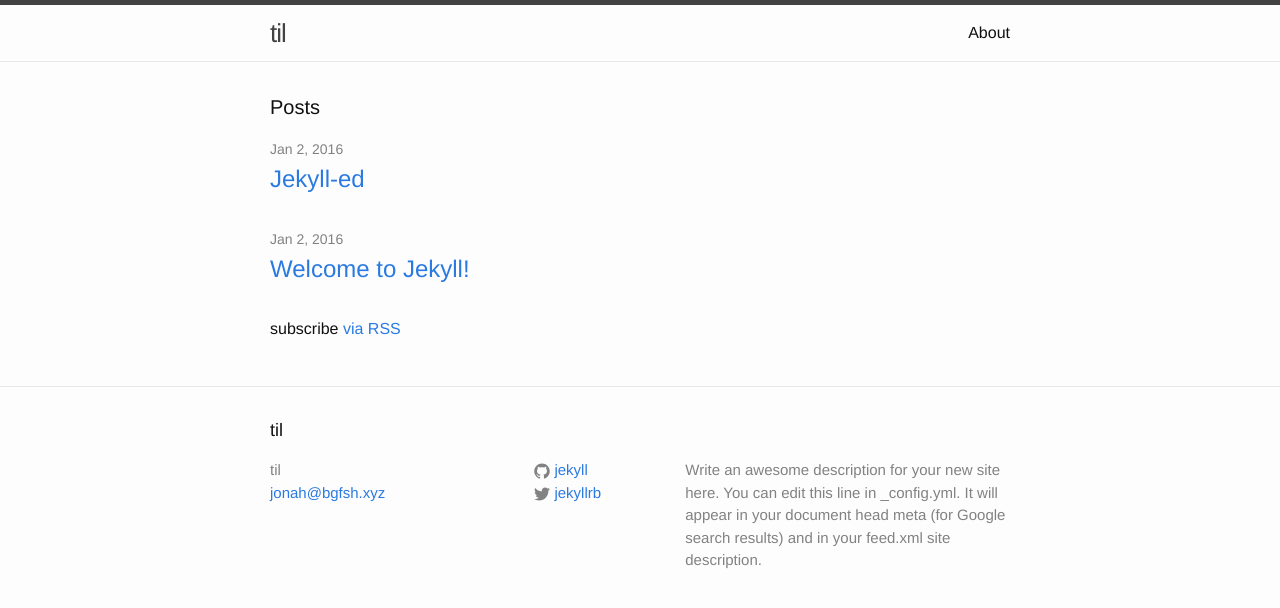
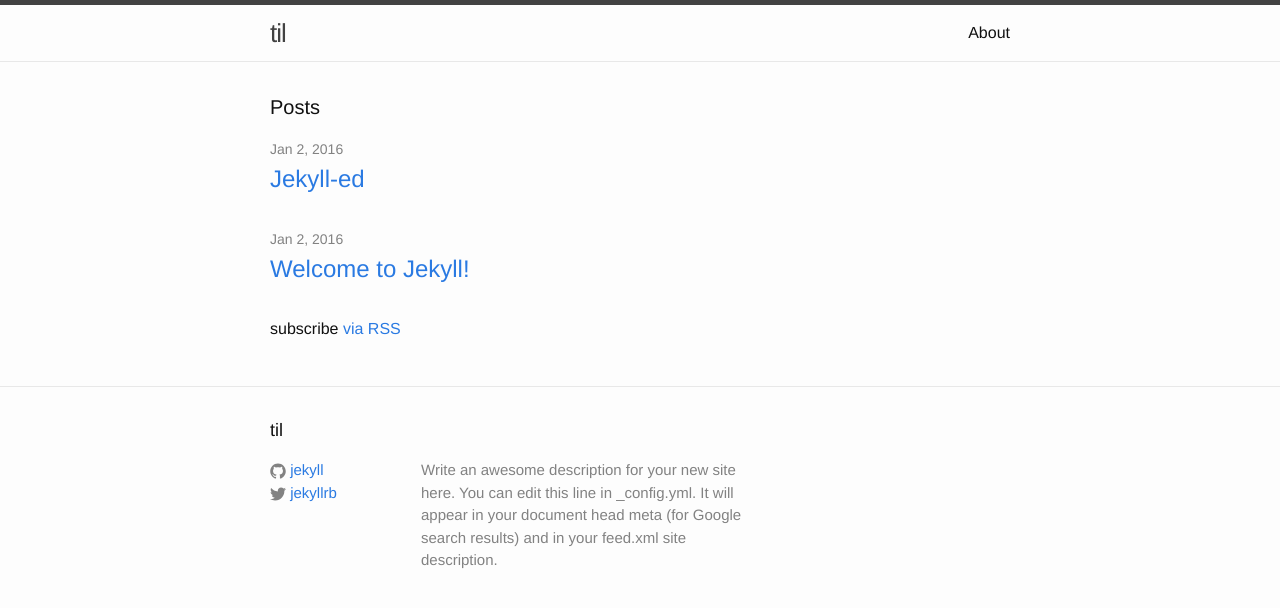
Before and after one commit to jonahdc/jonahdc.github.io, a Jekyll site: the page built from index.html, in a window 1280 px wide. Shown: the top 608 px of the page. Built offline with Jekyll 4.4.1, drawn with Linux system fonts in a browser that asks for light colours.

Commit message:
Update footer.html

```diff
--- a/_includes/footer.html
+++ b/_includes/footer.html
@@ -5,12 +5,6 @@
     <h2 class="footer-heading">{{ site.title }}</h2>
 
     <div class="footer-col-wrapper">
-      <div class="footer-col footer-col-1">
-        <ul class="contact-list">
-          <li>{{ site.title }}</li>
-          <li><a href="mailto:{{ site.email }}">{{ site.email }}</a></li>
-        </ul>
-      </div>
 
       <div class="footer-col footer-col-2">
         <ul class="social-media-list">
```
